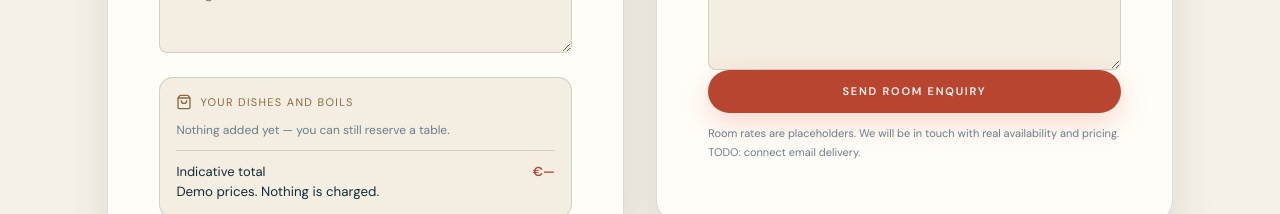
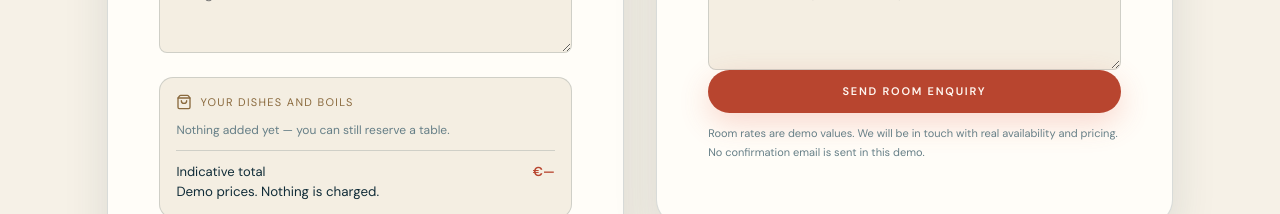
Before and after one commit to Samuel-Fx-1/Sea_Food, a React (Vite) app: page /reservations in a window 1280 px wide. Shown: the part 1380-1594 px from the top of the page. Built offline with nearby package versions, Linux system fonts and the light colour scheme.

Commit message:
docs: clarify demo-only enquiry copy

```diff
--- a/src/components/forms/RoomEnquiryForm.tsx
+++ b/src/components/forms/RoomEnquiryForm.tsx
@@ -143,9 +143,10 @@ export function RoomEnquiryForm() {
       <button className="button button--gold button--block" type="submit" disabled={isSubmitting}>
         {isSubmitting ? 'Sending…' : 'Send room enquiry'}
       </button>
+      {/* DEMO: enquiries stay in localStorage; no email is sent in this demo. */}
       <p className="booking-form__disclaimer">
-        Room rates are placeholders. We will be in touch with real availability and pricing.
-        {' '}TODO: connect email delivery.
+        Room rates are demo values. We will be in touch with real availability and pricing.
+        {' '}No confirmation email is sent in this demo.
       </p>
     </form>
   );
```
